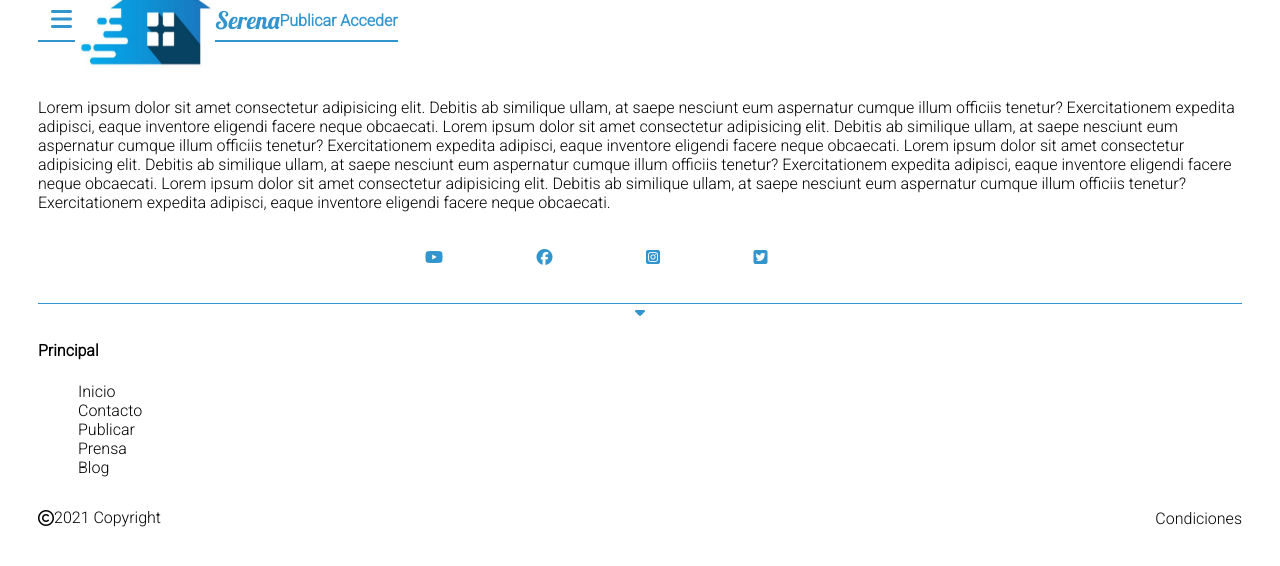
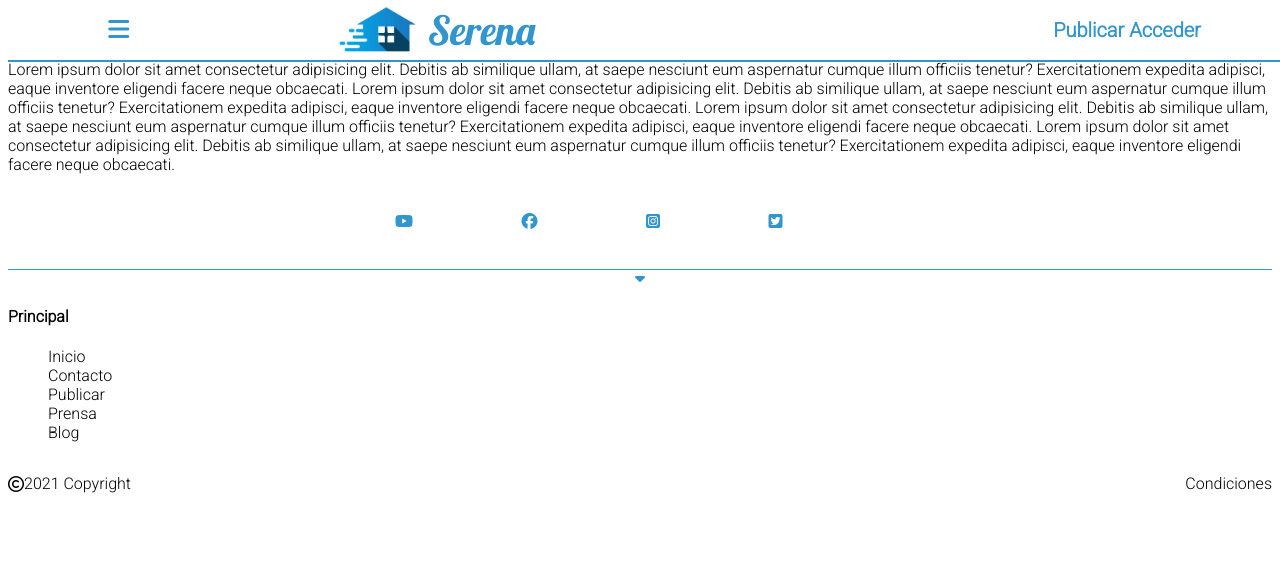
Before and after one commit to GuillePujals/DH-FenixWarriors-Sprint2, a website: page views/template.html in a window 1280 px wide. Drawn offline with Linux system fonts and the light colour scheme.

Commit message:
Guille - correcciones al template

```diff
--- a/public/css/header-footer.css
+++ b/public/css/header-footer.css
@@ -2,21 +2,15 @@
     box-sizing: border-box;
     font-family:Roboto;
 }
-body{
-    isplay: flex;
-    align-items: center;
-    justify-content: center;
-    padding: 30px;
-   }
 
 .main-header{
     border-bottom: 2px solid #3295ce;
-    max-height: 50px;
     position:fixed;
     background-color: white;
     top: 0;
-    margin-right: 30px;
-
+    width: 100vw;
+    margin: 0;
+    padding: 10px 0;
 }
     .top-bar{
         display: flex;
@@ -28,6 +22,7 @@ body{
             display: flex;
             align-items: center;
             height: 80%;
+            margin-left: 30px;
 
         }
             .logo{
@@ -41,6 +36,7 @@ body{
                 font-family: 'Lobster', cursive;
                 font-weight: lighter;
                 font-size: 1.5rem;
+                margin-left: 10px;
 
             }
         .accesos{
@@ -139,20 +135,22 @@ section{
             text-decoration: none;
             font-weight: bold;
         }
+
+
 }
 
-@media(min-width: 1280px){
+@media(min-width: 1000px){
+    .nombre-logo{
+        font-size: 40px;
+    }
 
-    .logo{
-        width: 140px;
-        height: 100px;
-    }
-    .nombre-logo{
-
+    .accesos{
+        font-size: 20px;
     }
 
 
 
 
 
+
 }
```
